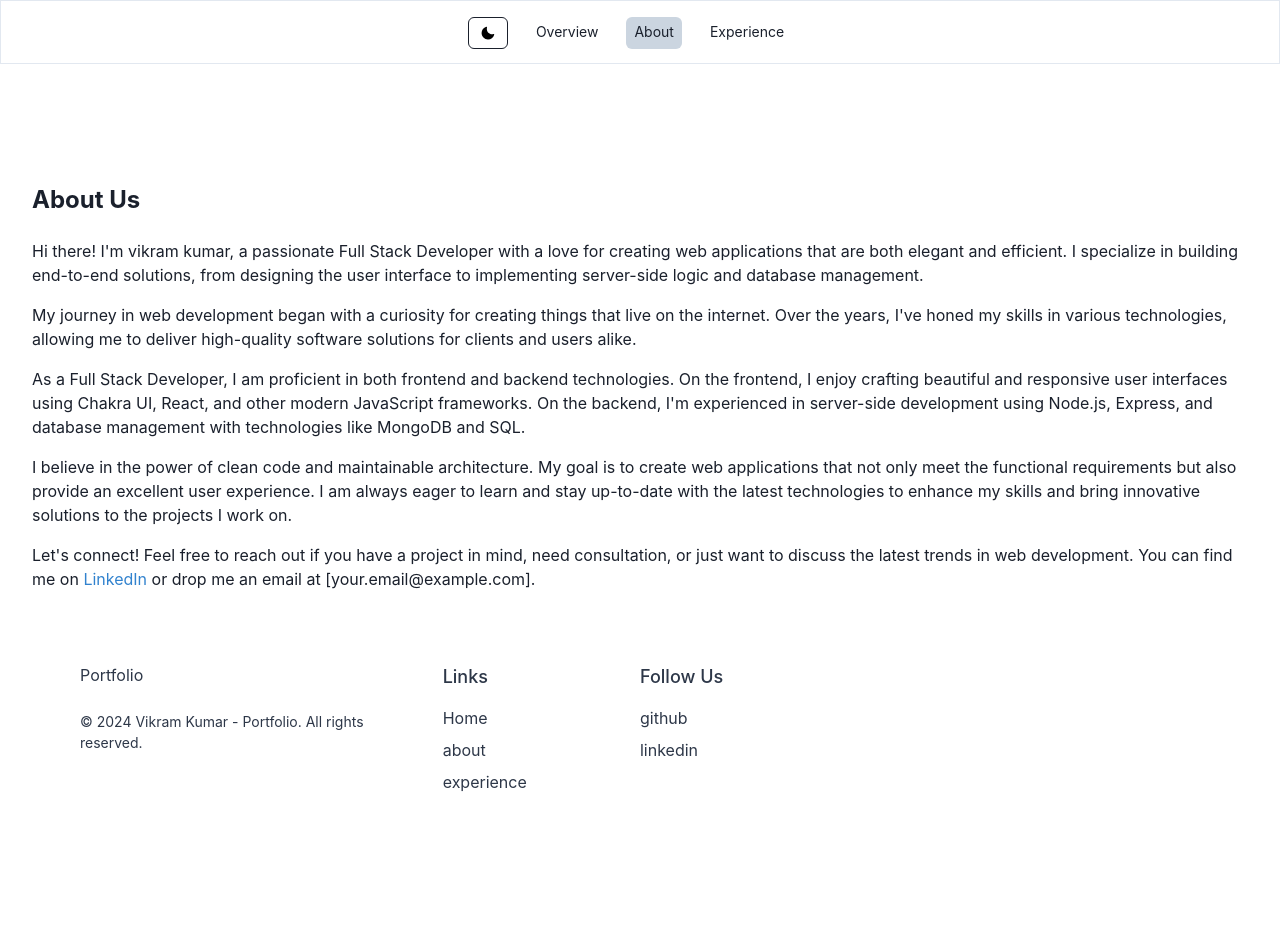
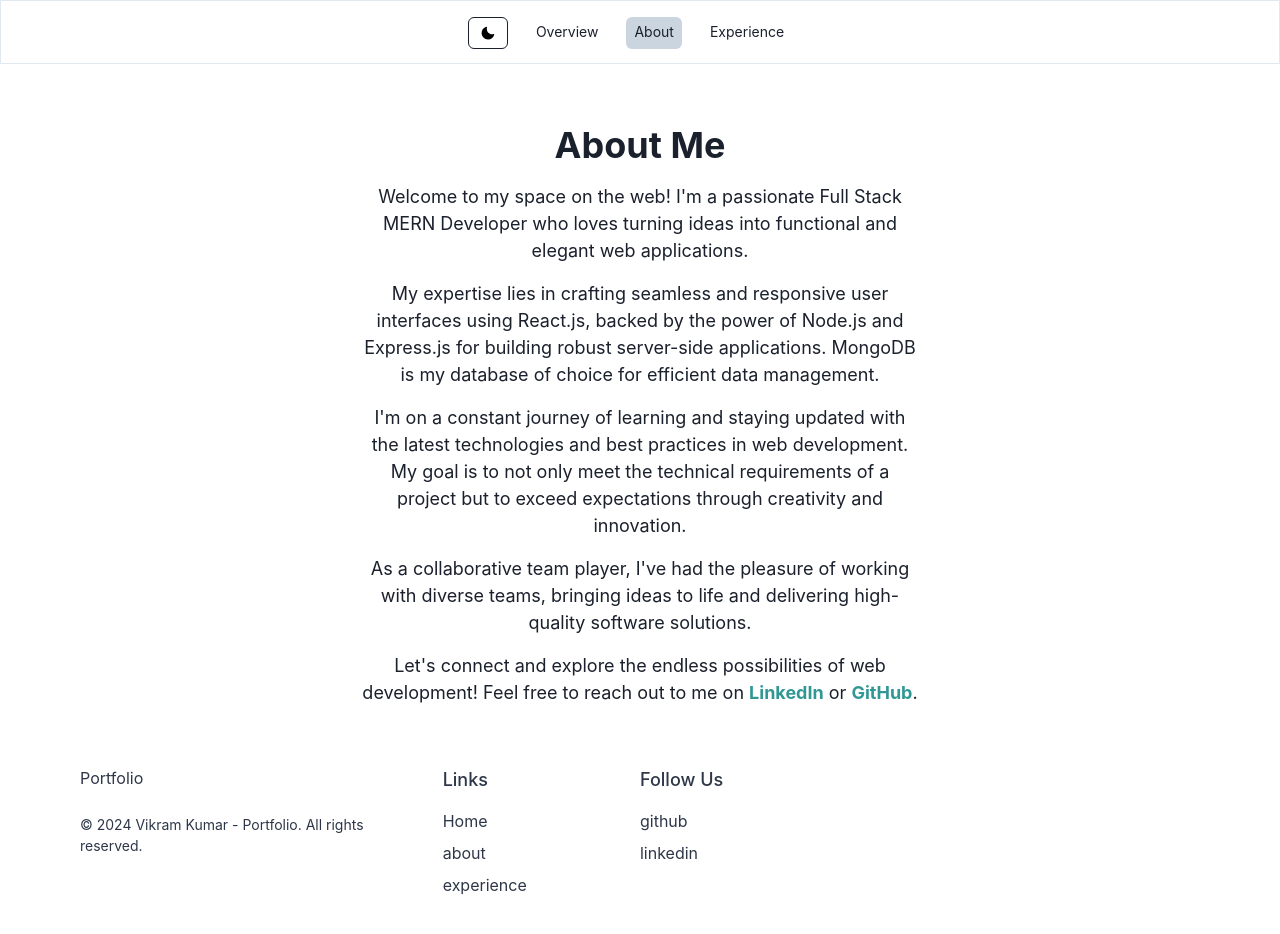
Before and after one commit to vikrammail/nextjs-portfolio, a Next.js app: page /about in a window 1280 px wide. Shown: the top 934 px of the page. Before the commit the page ends 834 px from the top, so only its background shows below. Built offline with nearby package versions, Linux system fonts and the light colour scheme.

Commit message:
Update page.js

```diff
--- a/src/app/about/page.js
+++ b/src/app/about/page.js
@@ -1,36 +1,36 @@
-"use client"
-import { Box, Heading, Text, VStack, Link } from '@chakra-ui/react';
-
+import React from "react";
+import {  Box, Heading, Text, Link } from "@chakra-ui/react";
 
 const AboutUs = () => {
   return (
-    <Box p="8" >
-      <Heading as="h2" mb="6" fontSize="2xl" mt={90}>
-        About Us
-      </Heading>
-
-      <VStack align="start" spacing="4">
-        <Text>
-          Hi there! I'm vikram kumar, a passionate Full Stack Developer with a love for creating web applications that are both elegant and efficient. I specialize in building end-to-end solutions, from designing the user interface to implementing server-side logic and database management.
+    <>
+      <Box maxW="600px" mx="auto" textAlign="center" mt={10} p={5}>
+        <Heading as="h2" size="xl" mb={4}>
+          About Me
+        </Heading>
+        <Text fontSize="lg">
+          Welcome to my space on the web! I'm a passionate Full Stack MERN Developer who loves turning ideas into functional and elegant web applications.
         </Text>
-
-        <Text>
-          My journey in web development began with a curiosity for creating things that live on the internet. Over the years, I've honed my skills in various technologies, allowing me to deliver high-quality software solutions for clients and users alike.
+        <Text fontSize="lg" mt={4}>
+          My expertise lies in crafting seamless and responsive user interfaces using React.js, backed by the power of Node.js and Express.js for building robust server-side applications. MongoDB is my database of choice for efficient data management.
         </Text>
-
-        <Text>
-          As a Full Stack Developer, I am proficient in both frontend and backend technologies. On the frontend, I enjoy crafting beautiful and responsive user interfaces using Chakra UI, React, and other modern JavaScript frameworks. On the backend, I'm experienced in server-side development using Node.js, Express, and database management with technologies like MongoDB and SQL.
+        <Text fontSize="lg" mt={4}>
+          I'm on a constant journey of learning and staying updated with the latest technologies and best practices in web development. My goal is to not only meet the technical requirements of a project but to exceed expectations through creativity and innovation.
         </Text>
-
-        <Text>
-          I believe in the power of clean code and maintainable architecture. My goal is to create web applications that not only meet the functional requirements but also provide an excellent user experience. I am always eager to learn and stay up-to-date with the latest technologies to enhance my skills and bring innovative solutions to the projects I work on.
+        <Text fontSize="lg" mt={4}>
+          As a collaborative team player, I've had the pleasure of working with diverse teams, bringing ideas to life and delivering high-quality software solutions.
         </Text>
-
-        <Text>
-          Let's connect! Feel free to reach out if you have a project in mind, need consultation, or just want to discuss the latest trends in web development. You can find me on <Link color="blue.500" href="[Your LinkedIn Profile]">LinkedIn</Link> or drop me an email at [your.email@example.com].
+        <Text fontSize="lg" mt={4}>
+          Let's connect and explore the endless possibilities of web development! Feel free to reach out to me on {" "}
+          <Link href="https://www.linkedin.com/in/vikram-verma-44221b254/" isExternal color="teal.500" fontWeight="bold">
+            LinkedIn
+          </Link>{" "}or{" "}
+          <Link href="https://github.com/vikrammail" isExternal color="teal.500" fontWeight="bold">
+            GitHub
+          </Link>.
         </Text>
-      </VStack>
-    </Box>
+      </Box>
+    </>
   );
 };
 
```
